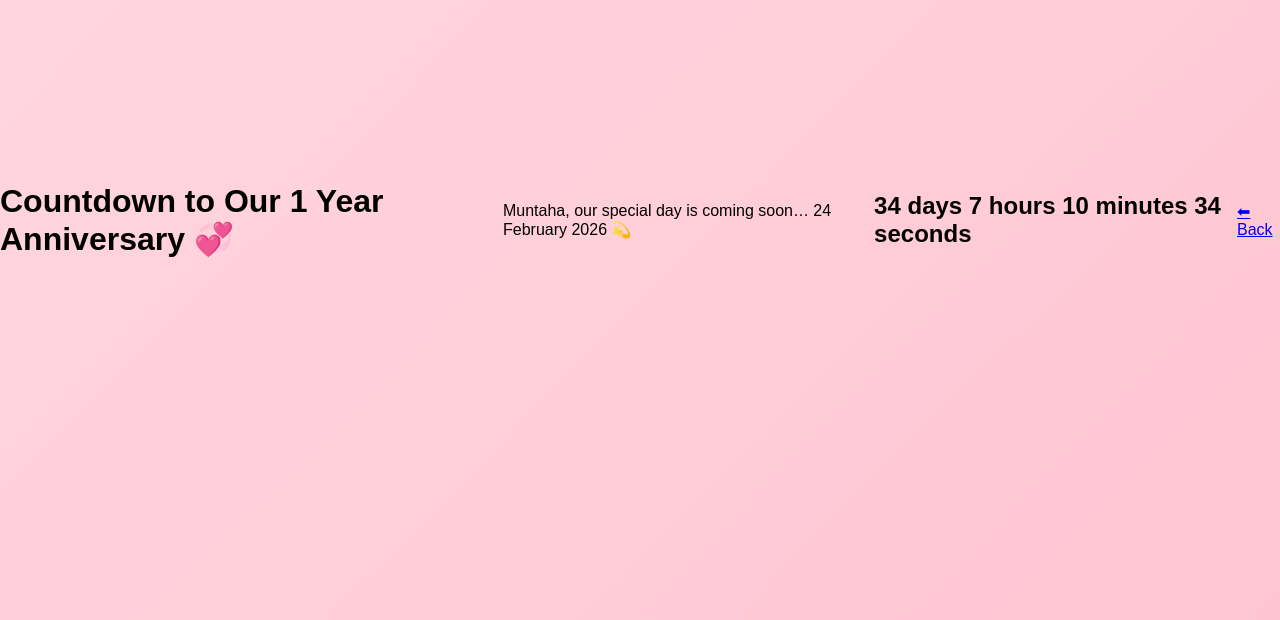
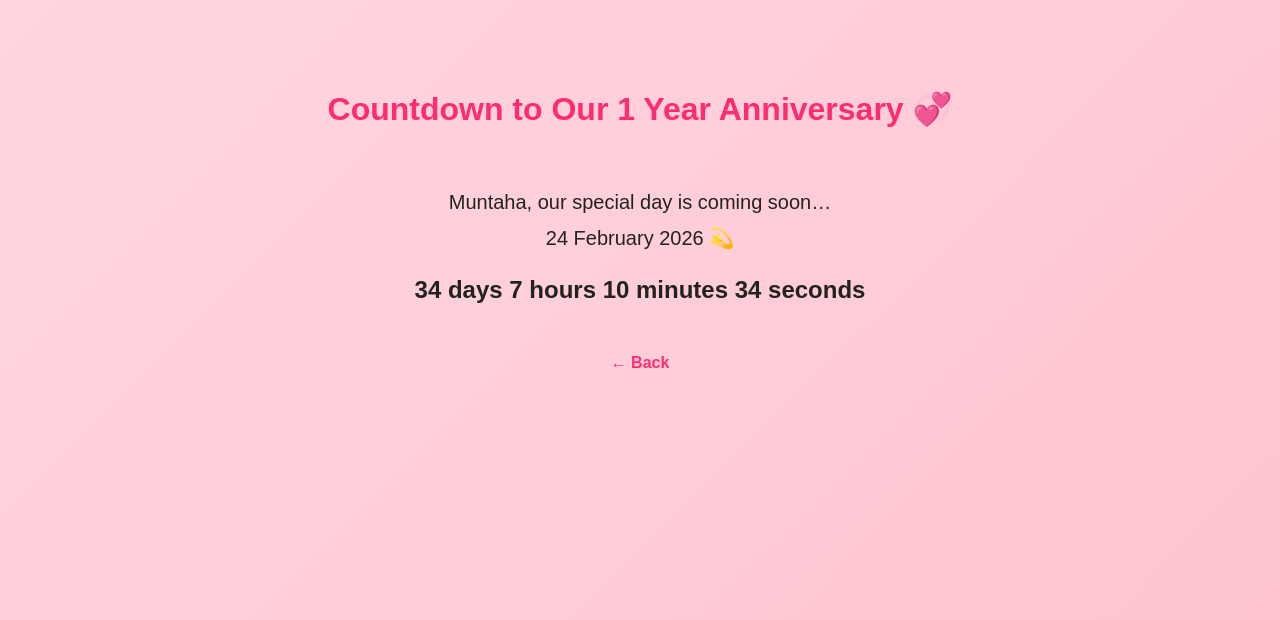
Before and after one commit to rayyannaqeeb33-droid/love-siteee, a plain HTML site: page letters/countdown.html in a window 1280 px wide. Shown: the part 180-800 px from the top of the page. Drawn offline with Linux system fonts and the light colour scheme.

Commit message:
Update countdown.html

```diff
--- a/letters/countdown.html
+++ b/letters/countdown.html
@@ -5,7 +5,7 @@
   <link rel="stylesheet" href="../style.css">
 </head>
 <body>
-
+<div class="letter-container">
 <h1>Countdown to Our 1 Year Anniversary 💞</h1>
 
 <p>
@@ -38,7 +38,8 @@ const timer = setInterval(function() {
 }, 1000);
 </script>
 
-<a class="back" href="../index.html">⬅ Back</a>
+<a href="../index.html" class="back-btn">← Back</a>
+</div>
 
 </body>
 </html>
```
